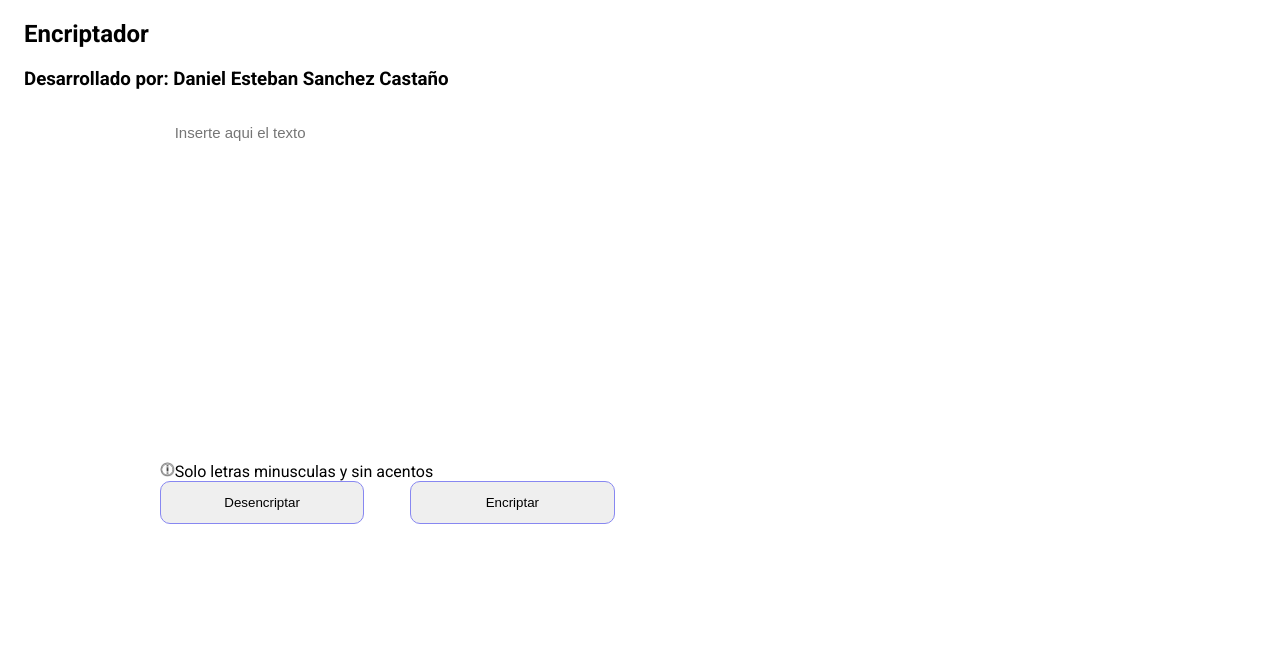
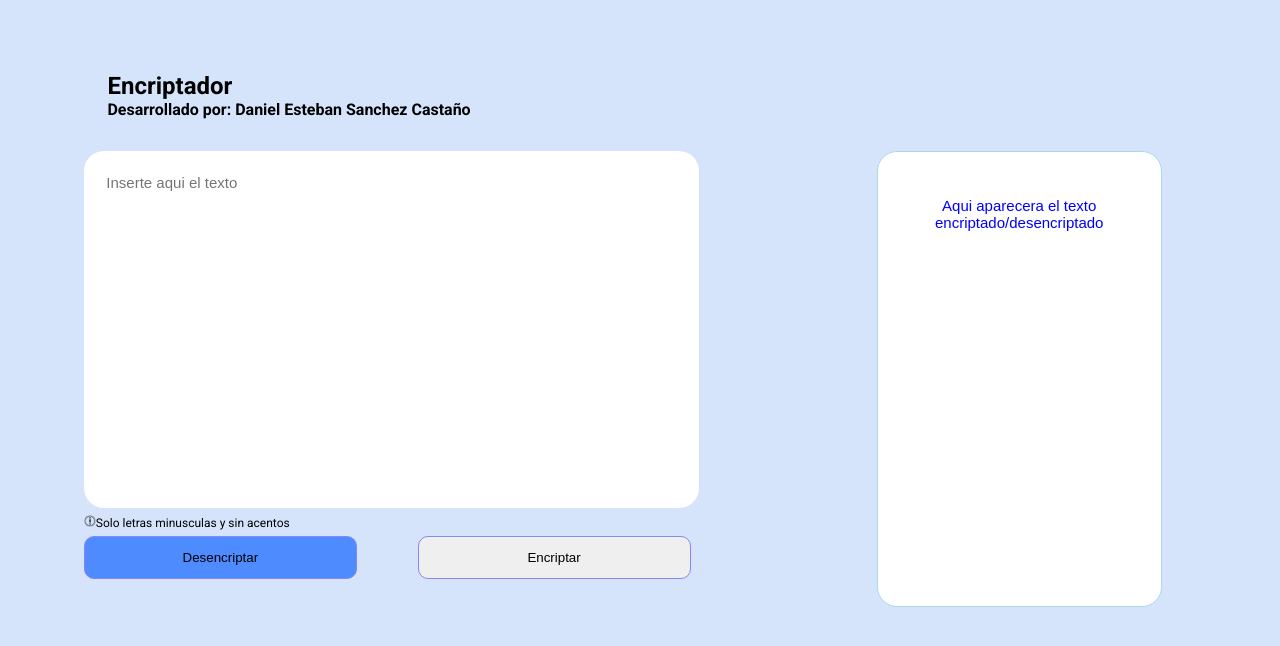
Before and after one commit to AnUnknownC/encriptador, a plain HTML site: page index.html in a window 1280 px wide. Drawn offline with Linux system fonts and the light colour scheme.

Commit message:
Add files via upload

```diff
--- a/index.css
+++ b/index.css
@@ -1,9 +1,23 @@
 header{
-    padding: 0 1em;
+    font-family: "Roboto", sans-serif;
+    padding: 1em 2.3em 0;
+    font-size:x-large;
+    margin: 2em 3.5% 0;
+    font-weight: bold;
+}
+
+.tituloPrincipal{
+    margin: 0;
+}
+
+.creditos{
+    font-size: medium;
+    margin: 0;
 }
 
 body{
     font-family: "Roboto", sans-serif;
+    background-color: rgb(213, 228, 250);
 }
 
 main{
@@ -12,8 +26,11 @@ main{
 }
 
 .seccionCriptacion, .textoProducido{
+    margin: 2em 0;
     display: flex;
     justify-content: center;
+    resize: none;
+    overflow: hidden;
 }
 
 .seccionCriptacion{
@@ -21,24 +38,40 @@ main{
 }
 
 .cajaReferencia{
-    width: 60%;
+    width: 80%;
+    height: 450px;
     position: relative;
 }
 
 .textoCriptacion{
     font-family: "Montserrat", sans-serif;
+    background-color: rgb(213, 228, 250);
     font-size: 15px;
+    color: blue;
+    background-color: white;
+    border: 1px solid lightblue;
+    border-radius: 20px;
     border: none;
     outline: none;
     width: 94%;
-    padding: 1em 1em 20em;
+    padding: 1.5em 1.5em 20em;
+}
+
+#inputTexto{
+    resize: none;
+    overflow: hidden;
 }
 
 .imagenAviso{
-    width: 15px;
+    width: 12px;
+}
+
+.aviso{
+    font-size: 12px;
 }
 
 .boton{
+    margin: 5px 0;
     padding: 1em;
     width: 45%;
     border: rgb(135, 135, 241) 1px solid;
@@ -48,6 +81,7 @@ main{
 #desencriptar{
     position: absolute;
     left: 0;
+    background-color: #4E8BFF;
 }
 
 #encriptar{
@@ -55,22 +89,23 @@ main{
     right: 0;
 }
 
-#inputTexto{
-    resize: none;
-    overflow: hidden
-}
-
 .textoProducido{
     flex: 40%;
+    position: relative;
+    text-align: center;
 }
 
 #procesoRealizado{
     width: 50%;
     padding: 3em 1em 25em;
+    background-color: white;
+    border: 1px solid lightblue;
+    border-radius: 20px;
+    z-index: 1;
 }
-
-
-
-/*#informacion{
-    float: right;
-} */
+#copiarTexto{
+    bottom: -22em;
+    padding: 1em 3em;
+    background-color: #000;
+    z-index: 2;
+}
--- a/index.html
+++ b/index.html
@@ -11,13 +11,13 @@
 </head>
 <body>
     <header>
-        <h2 class="tituloPrincipal">Encriptador</h1>
-        <h3>Desarrollado por: Daniel Esteban Sanchez Castaño</h3>
+        <p class="tituloPrincipal">Encriptador</p>
+        <p class="creditos">Desarrollado por: Daniel Esteban Sanchez Castaño</p>
     </header>
     <main>
         <section class="seccionCriptacion">
             <section class="cajaReferencia">
-                <textarea name="textoCriptacion" id="inputTexto" class="textoCriptacion" placeholder="Inserte aqui el texto"></textarea>
+                <textarea name="textoCriptacion" id="inputTexto" class="textoCriptacion" placeholder="Inserte aqui el texto" resize=none></textarea>
                 <label for="textoCriptacion" class="aviso"><img src="img/Signo de exclamación_Mesa de trabajo 1.png" class="imagenAviso">Solo letras minusculas y sin acentos</label>
                 <section id="botones">
                     <button onclick="desencriptar()" id="desencriptar" class="boton">Desencriptar</button>
@@ -26,7 +26,7 @@
             </section>
         </section>
         <section class="textoProducido">
-            <div id="procesoRealizado" class="textoCriptacion"></div>
+            <div id="procesoRealizado" class="textoCriptacion" ><!--<boton class="boton" id="copiarTexto">Buenas</boton>-->Aqui aparecera el texto encriptado/desencriptado</div>
         </section>
     </main>
     <script src="index.js" defer></script>
```
